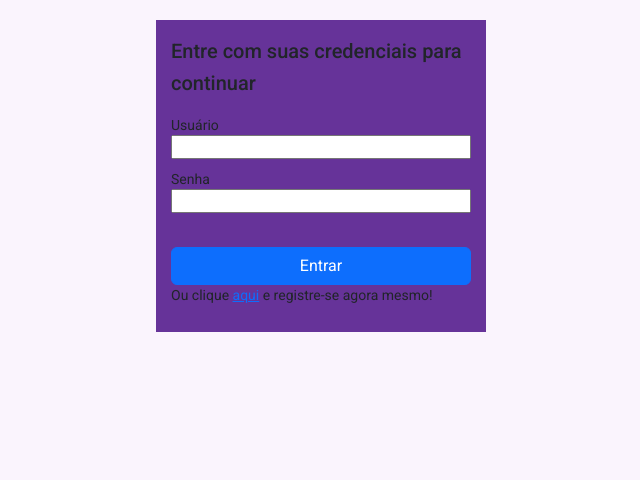
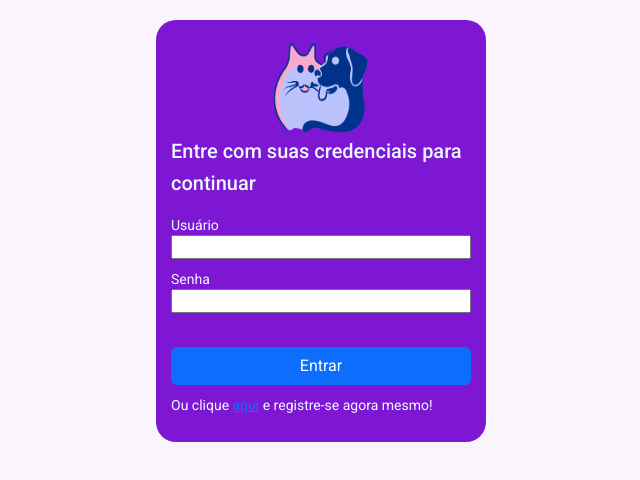
Before and after one commit to AllanGreffin/PetApp, an Angular app: page /login in a window 1280 px wide. Shown: the top 480 px of the page, without its empty margins (319-959 px from the left). Built offline with nearby package versions, Linux system fonts and the light colour scheme.

Commit message:
ajutes login e upload img

```diff
--- a/src/app/login/login.component.html
+++ b/src/app/login/login.component.html
@@ -1,7 +1,7 @@
 <div>
 
     <form [formGroup]="loginForm" class="login-form">
-
+        <img src="../../../assets/images/logo-transparent.png" class="logo" alt="">
         <h2>Entre com suas credenciais para continuar</h2>
 
         <!-- username -->
@@ -13,7 +13,7 @@
         <input type="password" formControlName="passwordHash">
 
         <!-- submit -->
-        <button class="btn btn-primary mt-4" (click)="login()" [disabled]="!loginForm.valid">Entrar</button>
+        <button class="btn btn-primary mt-4 login-button" (click)="login()" [disabled]="!loginForm.valid">Entrar</button>
         <p>Ou clique <a routerLink="/register-user">aqui</a> e registre-se agora mesmo!</p>
     </form>
 
--- a/src/app/login/login.component.scss
+++ b/src/app/login/login.component.scss
@@ -3,11 +3,23 @@
     max-width: 330px;
     padding: 15px;
     margin: 20px auto;
-    background-color: rebeccapurple;
+    background-color: #7e17d3;
     display: flex;
     flex-direction: column;
+    border-radius: 20px;
+    color: aliceblue;
 
   input{
     margin-bottom: 10px;
   }
 }
+
+.login-button{
+  margin-bottom: 10px;
+}
+
+.logo{
+  height: 100px;
+  width: 100px;
+  margin: 0 auto;
+}
--- a/src/app/pet-list/pet-details/pet-details.component.html
+++ b/src/app/pet-list/pet-details/pet-details.component.html
@@ -33,10 +33,11 @@
         <label for="color">Cor</label>
         <input type="text" class="form-control" id="color" placeholder="cor" formControlName="color">
     </div>
-    <div>
+    <div [hidden]="petImg">
         <label for="imageUrl">Url da imagem</label>
-        <input type="file" (change)="uploadImage($event)" class="form-control" id="imageUrl" placeholder="Url da imagem" formControlName="imageUrl">
+        <input #fileInput type="file" (change)="uploadImage($event)" class="form-control" id="imageUrl" placeholder="Carregue aqui sua imagem">
     </div>
+    <img *ngIf="petImg" [src]="petImg" alt="" (click)="fileInput.click()">
     <button (click)="back()" class="btn btn-secundary btn-gray">Voltar</button>
     <button (click)="save()" class="btn btn-primary">Salvar</button>
 </form>
--- a/src/app/pet-list/pet-details/pet-details.component.ts
+++ b/src/app/pet-list/pet-details/pet-details.component.ts
@@ -12,6 +12,7 @@ import { PetService } from 'src/app/services/pet.service';
 export class PetDetailsComponent implements OnInit {
 
   pet: Pet = new Pet();
+  petImg: string;
   petForm: FormGroup;
 
   constructor(private router: Router,
@@ -24,6 +25,7 @@ export class PetDetailsComponent implements OnInit {
     if(id){
       this.petService.GetPetById(id).subscribe((data: any) => {
         this.pet = data;
+        this.petImg = this.pet.imageUrl;
         this.buildForm();
       });
     }else{
@@ -45,13 +47,13 @@ export class PetDetailsComponent implements OnInit {
       birthDate: [this.pet.birthDate],
       weight: [this.pet.weight],
       height: [this.pet.height],
-      observation: [this.pet.observation],
-      imageUrl: [this.pet.imageUrl]
+      observation: [this.pet.observation]
     });
   }
 
   save(){
     this.pet = this.petForm.value;
+    this.pet.imageUrl = this.petImg
     this.pet.userId = JSON.parse(localStorage.getItem("user") as string).id;
     if(this.pet.id){
       this.petService.PutPetById(this.pet.id, this.pet).subscribe((data: any) => {
@@ -82,7 +84,7 @@ export class PetDetailsComponent implements OnInit {
     const file = event.target.files[0];
     this.convertBase64(file).then((result: any) => {
       const base64 = result;
-      this.petForm.controls['imageUrl'].setValue(base64 as string);
+      this.petImg = base64;
     });
   };
 }
```
